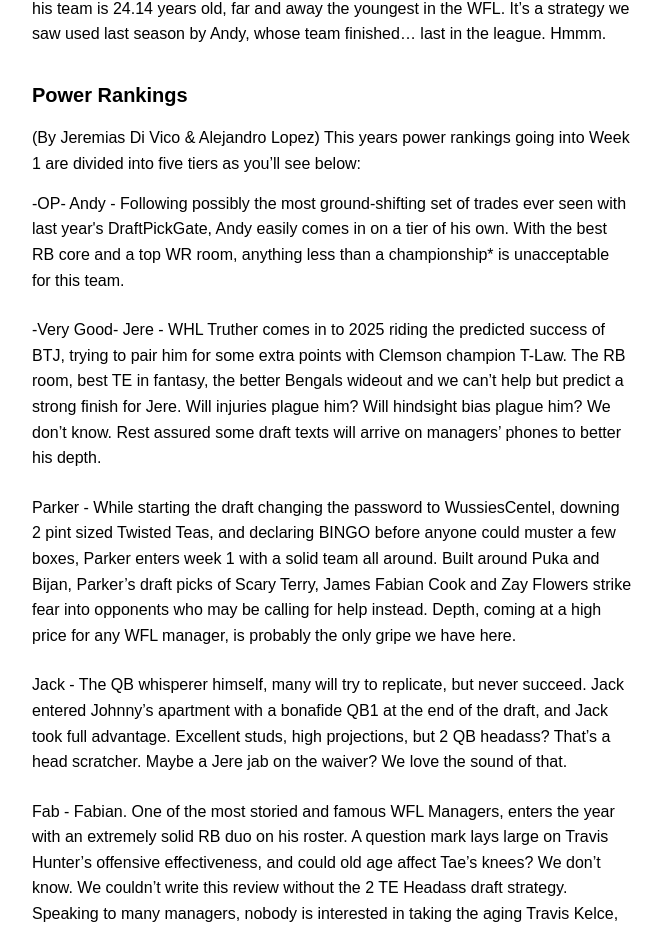
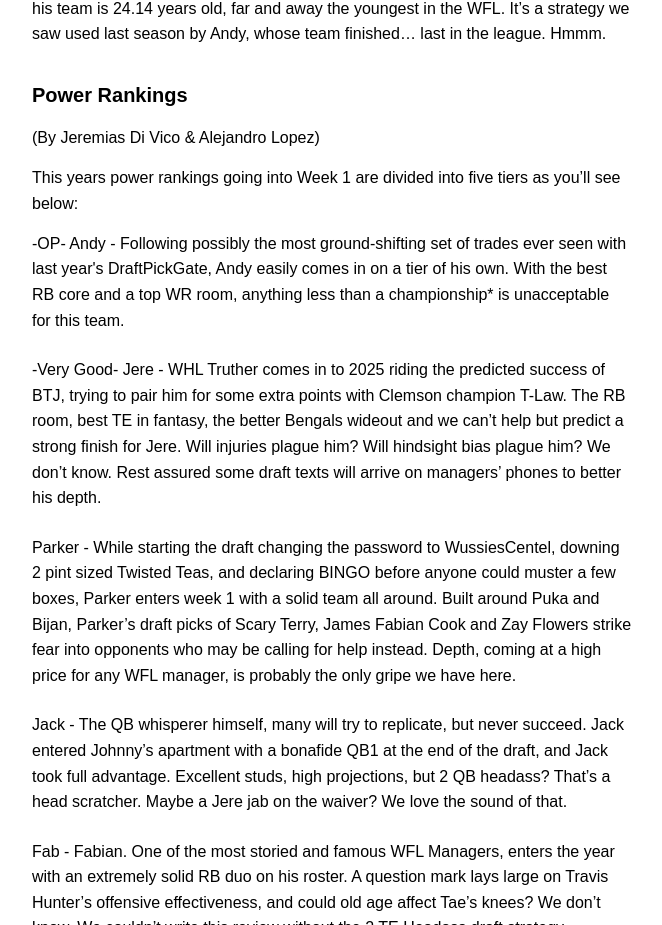
Before and after one commit to andyragu/wfl-website, a Next.js app: page /articles/wfl-weekly-1 in a window 1280 px wide. Shown: the part 3560-4485 px from the top of the page, without its empty margins (308-970 px from the left). Built offline with nearby package versions, Linux system fonts and the light colour scheme.

Commit message:
fixed spaced

```diff
--- a/src/app/articles/wfl-weekly-1/page.tsx
+++ b/src/app/articles/wfl-weekly-1/page.tsx
@@ -66,8 +66,8 @@
                         </ul>
 
                         <h2>{`Power Rankings`}</h2>
-                        <p>{`(By Jeremias Di Vico & Alejandro Lopez)
-                        This years power rankings going into Week 1 are divided into five tiers as you’ll see below:`}</p>
+                        <p>{`(By Jeremias Di Vico & Alejandro Lopez)`}</p>
+                        <p>{`This years power rankings going into Week 1 are divided into five tiers as you’ll see below:`}</p>
 
                         <ul className="list-none space-y-6">
                         <li>{`
```
